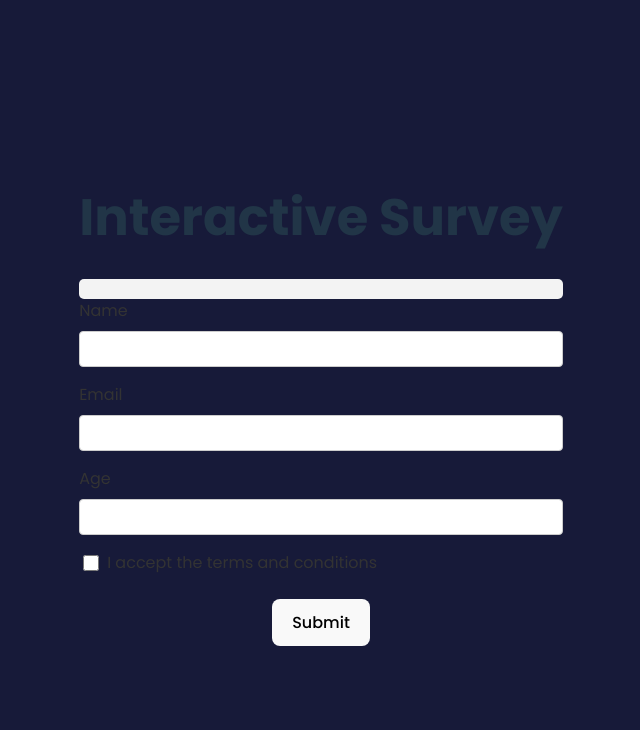
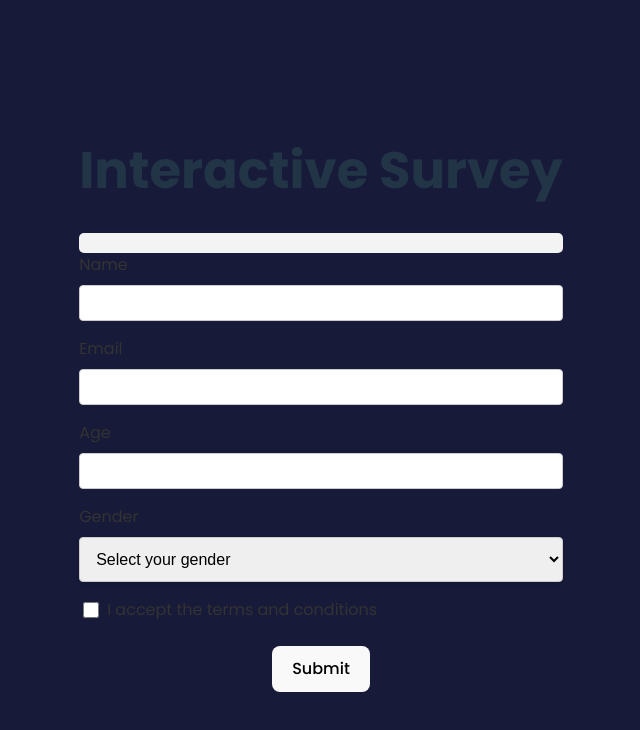
Before and after one commit to citruspunch/Real-time-validation-survey, a React (Vite) app: page / in a window 1280 px wide. Shown: the top 730 px of the page, without its empty margins (319-959 px from the left). Built offline with nearby package versions, Linux system fonts and the light colour scheme.

Commit message:
Add SelectInput component to Form; include gender selection and validation

```diff
--- a/src/components/Form.jsx
+++ b/src/components/Form.jsx
@@ -1,6 +1,7 @@
 import React, { useState } from "react";
 import TextInput from "./inputs/TextInput";
 import CheckboxInput from "./inputs/CheckboxInput";
+import SelectInput from "./inputs/SelectInput";
 import "./styles/Form.css";
 
 export default function Form({ onProgress, onSuccess }) {
@@ -8,6 +9,7 @@ export default function Form({ onProgress, onSuccess }) {
     name: "",
     email: "",
     age: "",
+    gender: "",
     terms: false,
   });
 
@@ -31,6 +33,7 @@ export default function Form({ onProgress, onSuccess }) {
     if (!formData.name) newErrors.name = "Name is required";
     if (!formData.email) newErrors.email = "Email is required";
     if (!formData.age) newErrors.age = "Age is required";
+    if (!formData.gender) newErrors.gender = "Gender is required";
     if (!formData.terms) newErrors.terms = "You must accept the terms";
     setErrors(newErrors);
     return Object.keys(newErrors).length === 0;
@@ -84,6 +87,18 @@ export default function Form({ onProgress, onSuccess }) {
         onChange={handleChange}
         error={errors.age}
       />
+      <SelectInput
+        name="gender"
+        label="Gender"
+        value={formData.gender}
+        onChange={handleChange}
+        error={errors.gender}
+        options={[
+          { value: "", label: "Select your gender" },
+          { value: "male", label: "Male" },
+          { value: "female", label: "Female" },
+        ]}
+      />
       <CheckboxInput
         name="terms"
         label="I accept the terms and conditions"
--- /dev/null
+++ b/src/components/inputs/SelectInput.jsx
@@ -0,0 +1,18 @@
+import React from 'react';
+import '../styles/SelectInput.css';
+
+export default function SelectInput({ name, label, value, onChange, error, options }) {
+  return (
+    <div className="input-group">
+      <label htmlFor={name}>{label}</label>
+      <select id={name} name={name} value={value} onChange={onChange}>
+        {options.map((option) => (
+          <option key={option.value} value={option.value}>
+            {option.label}
+          </option>
+        ))}
+      </select>
+      {error && <span className="error">{error}</span>}
+    </div>
+  );
+}
--- /dev/null
+++ b/src/components/styles/SelectInput.css
@@ -0,0 +1,32 @@
+.input-group {
+    margin-bottom: 1rem;
+    display: flex;
+    flex-direction: column;
+  }
+
+  .input-group label {
+    font-size: 1rem;
+    color: #333;
+    margin-bottom: 0.5rem;
+  }
+
+  .input-group select {
+    padding: 0.75rem;
+    font-size: 1rem;
+    border: 1px solid #ccc;
+    border-radius: 4px;
+    outline: none;
+    transition: border-color 0.3s, box-shadow 0.3s, background-color 0.3s;
+    box-shadow: 0 2px 4px rgba(0, 0, 0, 0.1);
+  }
+
+  .input-group select:focus {
+    border-color: #007bff;
+    box-shadow: 0 0 8px rgba(0, 123, 255, 0.25);
+  }
+
+  .error {
+    color: red;
+    font-size: 0.875rem;
+    margin-top: 0.25rem;
+  }
```
